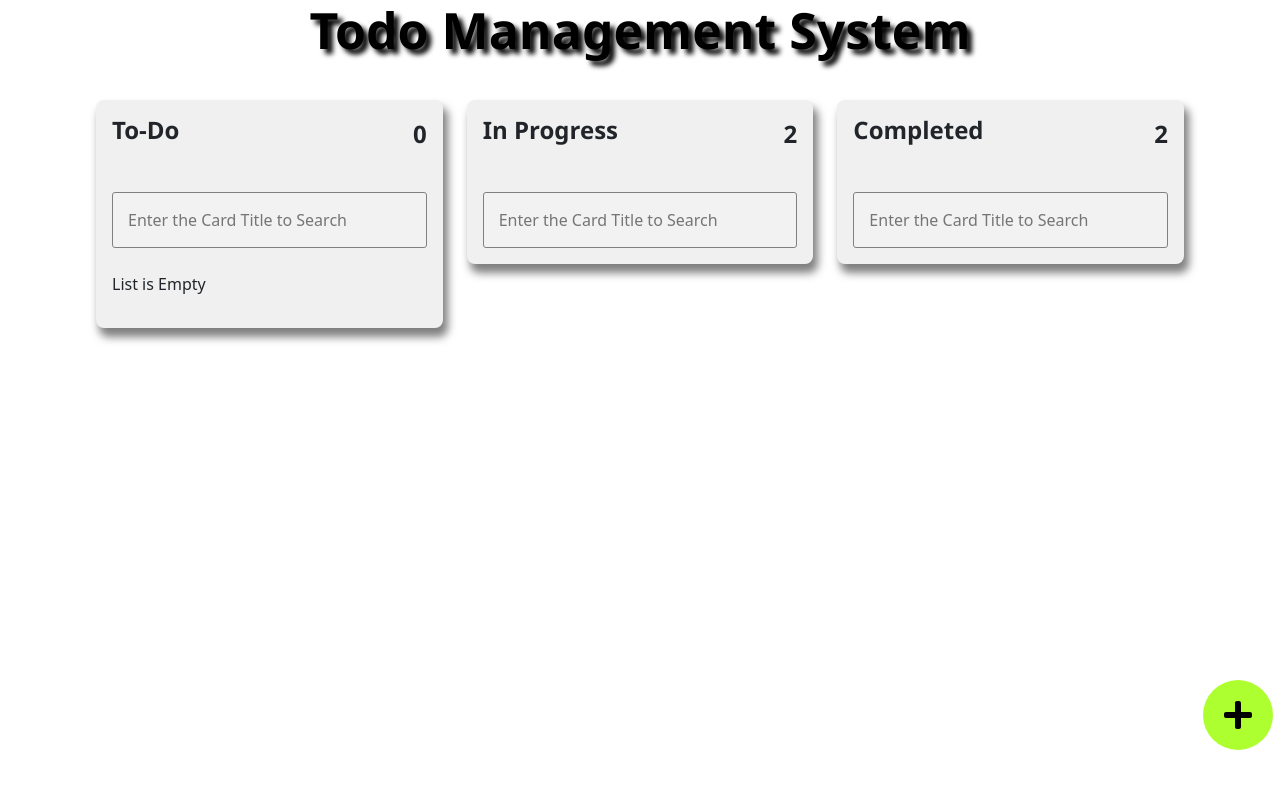
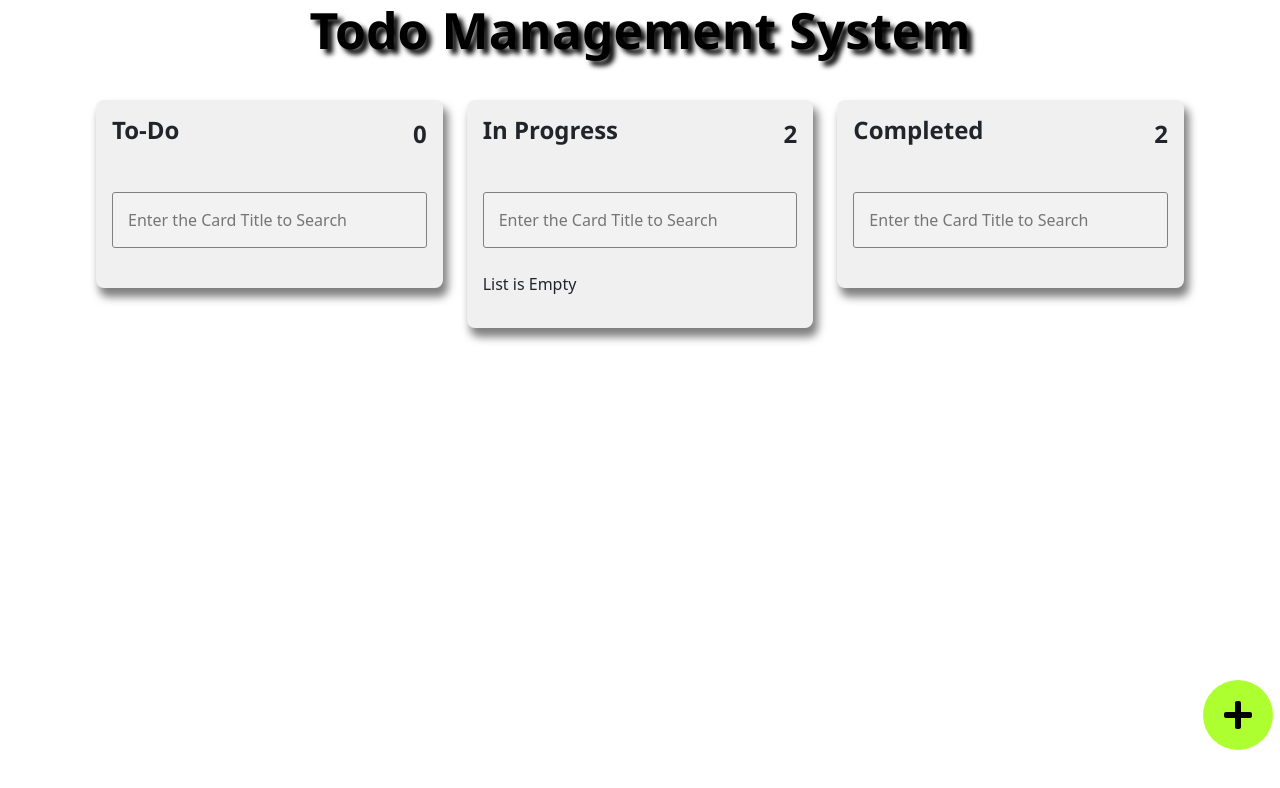
Before and after one commit to latheshpoojary/lathes-host, a React (Create React App) app: page / in a window 1280 px wide. Shown: the top 788 px of the page. Built offline with nearby package versions, Linux system fonts and the light colour scheme.

Commit message:
added card aition to the componenet

```diff
--- a/src/AddIcon.js
+++ b/src/AddIcon.js
@@ -5,25 +5,31 @@ import "bootstrap/dist/css/bootstrap.min.css";
 import { useState } from "react";
 // import Divider from "./Divider";
 // import CardDesign from "./CardDesign";
-export const AddIcon = ({card,setCard, newCard, setNewCard }) => {
+export const AddIcon = ({ card, setCard, newCard, setNewCard }) => {
+  // console.log("length ",newCard.length);
+  // let index=0;
 
   // const [submitted,setSubmitted] = useState(false)
   const [showForm, setShowForm] = useState(false);
 
-  const handleChange = (e) => {
-    setNewCard({ ...newCard, [e.target.name]: e.target.value });
-
-
-
+  const setAndSaveItem = (item) => {
+    console.log("from adddICon",item);
+    localStorage.setItem("cardList", JSON.stringify(item));
+    setCard(item);
+    console.log("add Icon:", card);
   };
   const addItem = (newCard) => {
+    console.log("length ", card.length);
     const temp = {
+      id: card.length,
       title: newCard.title,
       desc: newCard.desc,
       date: newCard.date,
+      status: "todo",
     };
     const listItem = [...card, temp];
-    setCard(listItem);
+
+    setAndSaveItem(listItem);
   };
 
   const handleShow = () => {
@@ -32,12 +38,15 @@ export const AddIcon = ({card,setCard, newCard, setNewCard }) => {
   const handleClose = () => {
     setShowForm(false);
   };
+  const handleChange = (e) => {
+    setNewCard({ ...newCard, [e.target.name]: e.target.value });
+  };
 
   const handleSubmit = (e) => {
     e.preventDefault();
-    if(!newCard) return
+    if (!newCard) return;
     addItem(newCard);
-    setNewCard('')
+    setNewCard("");
     setShowForm(false);
   };
 
@@ -88,7 +97,6 @@ export const AddIcon = ({card,setCard, newCard, setNewCard }) => {
           </form>
         </Modal.Body>
       </Modal>
-
     </>
   );
 };
--- a/src/App.js
+++ b/src/App.js
@@ -1,34 +1,48 @@
-
-import './App.css';
-import { AddIcon } from './AddIcon';
-import Header from './Header';
-import Divider from './Divider';
-import { useState } from 'react';
+import "./App.css";
+import { AddIcon } from "./AddIcon";
+import Header from "./Header";
+import Divider from "./Divider";
+import { useState } from "react";
+import { Card } from "react-bootstrap";
 
 function App() {
-  const [card,setCard] = useState([]);
-  const [newCard,setNewCard] =useState([]);
+  const [defaultValue, setDefaultValue] = useState([
+    {
+      title: "",
+      desc: "",
+      date: "",
+      status:""
+    },
+  ]);
+  localStorage.setItem("cardList", JSON.stringify(defaultValue));
+  const [card, setCard] = useState(
+    JSON.parse(localStorage.getItem("cardList"))
+  );
+  const [progress,setProgress] = useState([{
+    id:'',
+    title:'',
+    desc:'',
+    date:'',
 
+  }])
+  console.log(card);
 
-
+  const [newCard, setNewCard] = useState({ title: "", desc: "", date: "" });
 
   return (
-
-
     <div>
-     <Header/>
-     <Divider
-      card={card}
-     />
+      <Header />
       <AddIcon
         card={card}
         setCard={setCard}
         newCard={newCard}
-      setNewCard={setNewCard}/>
+        setNewCard={setNewCard}
+        progress={progress}
+        setProgress={setProgress}
+      />
+      <Divider card={card}
+      setCard={setCard} />
     </div>
-
-
   );
-
 }
 export default App;
--- a/src/CardDesign.js
+++ b/src/CardDesign.js
@@ -1,13 +1,29 @@
 import { FaArrowCircleRight } from 'react-icons/fa';
 import { Button } from "react-bootstrap";
+import { Ref, useState } from 'react';
 import "bootstrap/dist/css/bootstrap.min.css";
-const CardDesign = ({card}) => {
-  console.log("cardDesign:", card);
+const CardDesign = ({ card, cardocument ,progress,setProgress}) => {
+  console.log("cardDesign:", cardocument);
+  console.log(card);
+  function changeDirection(index) {
+     const temp={id:index,title:'',desc:'',date:''}
+    const [arr,setArr] = useState()
+    arr[index]=
+    console.log("card element",card);
+    console.log(cardocument);
+    // console.log("hello there");
+    console.log("index",index);
+    cardocument[index].status = "progress";
+    console.log(card);
 
+  };
+  //
   return (
-    <div className='card-collection'>
-      {card.map((item) => (
-      <div className="card">
+    <div className="card-collection">
+      {card &&
+        card.map((item) =>
+          item.title && item.desc && item.date ? (
+            <div className="card" id={card == null ? 1 : card.length + 1}>
               <div className="cardHeader">
                 <h3>{item.title}</h3>
                 <Button>Edit</Button>
@@ -17,12 +33,19 @@ const CardDesign = ({card}) => {
                 <p className="date">{item.date}</p>
               </div>
               <div className="footer">
-          <FaArrowCircleRight size={45} color="royalBlue" />
+                <FaArrowCircleRight
+                  size={45}
+                  color="royalBlue"
+                  onClick={()=>changeDirection(item.id)}
+                />
               </div>
             </div>
-      ))}
+          ) : (
+            ""
+          )
+        )}
     </div>
   );
-}
+};
 
 export default CardDesign
--- a/src/Divider.js
+++ b/src/Divider.js
@@ -1,56 +1,84 @@
 
 // import { Card } from "react-bootstrap";
+
 import CardDesign from "./CardDesign";
+// import { useRef } from "react";
 
+const Divider = ({ card, setCard,progress,setProgress }) => {
+  console.log(
+    "card status",
+    card.map((item) => item.status)
+  );
 
-const Divider = ({card}) => {
-    console.log("divider:",card);
   return (
     <section>
       <article>
         <div className="Todo">
           <header>
             <h3>To-Do</h3>
-                    <p className="Count-Card">{card.length}</p>
+            <p className="Count-Card">{card == null ? 0 : card.length - 1}</p>
           </header>
-                <input type="search" placeholder="Enter the Card Title to Search"/>
-                {card.length?(
+          <input type="search" placeholder="Enter the Card Title to Search" />
+          <div>
+            {card != null ? (
+              card.length ? (
                 <CardDesign
-                    card={card}
+                  card={card.filter((item) => item.status == "todo")}
+                  cardocument={card}
+                  progress={progress}
+                  setProgress={setProgress}
                 />
-                ):
-                <p>List is Empty</p>}
-
-
-
-
-
-
-
-
-
-
-
+              ) : (
+                <p>List is Empty</p>
+              )
+            ) : (
+              <p>List is Empty</p>
+            )}
+          </div>
         </div>
         <div className="Progress">
           <header>
             <h3>In Progress</h3>
             <p className="Count-Card">2</p>
           </header>
-                <input type="search" placeholder="Enter the Card Title to Search"/>
+          <input type="search" placeholder="Enter the Card Title to Search" />
+          <div>
+            {card != null &&
+            card.filter((item) => item.status == "progress").length!='0' ? (
+              <CardDesign
+                card={card.filter((item) => item.status == "progress")}
+                cardocument={card}
+              />
+            ) : (
+              <p>List is Empty</p>
+            )}
+          </div>
+        </div>
 
-            </div>
         <div className="Done">
           <header>
             <h3>Completed</h3>
             <p className="Count-Card">2</p>
           </header>
-                <input type="search" placeholder="Enter the Card Title to Search"/>
-
+          <input type="search" placeholder="Enter the Card Title to Search" />
+          <div>
+            {card != null ? (
+              card.length ? (
+                <CardDesign
+                  card={card.filter((item) => item.status == "done")}
+                  cardocument={card}
+                />
+              ) : (
+                <p>List is Empty</p>
+              )
+            ) : (
+              <p>List is Empty</p>
+            )}
+          </div>
         </div>
       </article>
     </section>
-  )
-}
+  );
+};
 
 export default Divider
```
Lines whose indentation alone changed are shown as unchanged.
